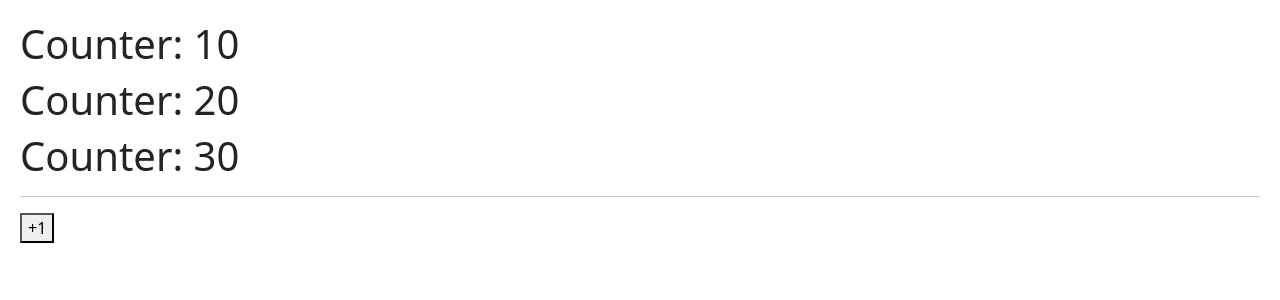
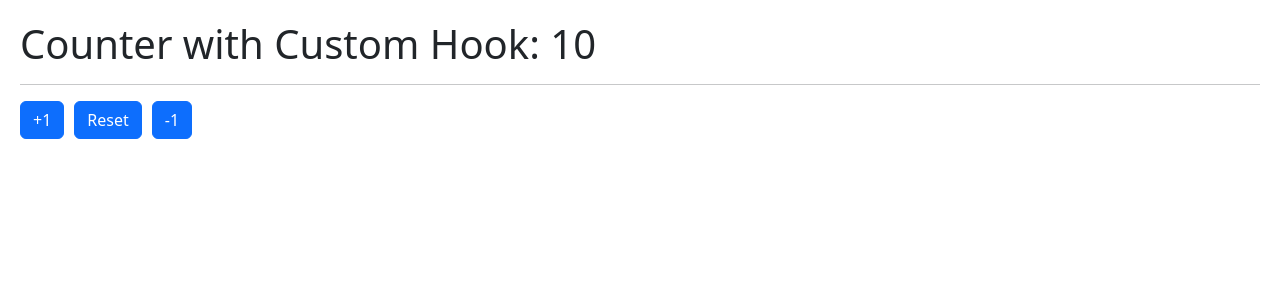
Before and after one commit to ForeverMikk/fernando-hooks, a React (Vite) app: page / in a window 1280 px wide. Shown: the top 300 px of the page. Built offline with nearby package versions, Linux system fonts and the light colour scheme.

Commit message:
Experimentando con custom Hook de useState

```diff
--- /dev/null
+++ b/src/01-useState/CounterWithCustomHook.jsx
@@ -0,0 +1,17 @@
+import { useCounter } from "../hooks/useCounter";
+
+export const CounterWithCustomHook = () => {
+
+  const { counter, increment, decrement, reset } = useCounter();
+
+  return (
+    <>
+        <h1>Counter with Custom Hook: {counter}</h1>
+        <hr />
+        <button onClick={() => increment(2)} className="btn btn-primary">+1</button>
+        <button onClick={reset} className="btn btn-primary">Reset</button>
+        <button onClick={() => decrement(3)} className="btn btn-primary">-1</button>
+    </>
+
+  )
+}
--- /dev/null
+++ b/src/hooks/useCounter.js
@@ -0,0 +1,26 @@
+import { useState } from "react";
+
+export const useCounter = (initialValue = 10) => {
+
+    const [counter, setCounter] = useState(initialValue);
+
+    const increment = (value = 1) => {
+        console.log(value)
+        setCounter(counter + value);
+    }
+    const decrement = (value = 1) => {
+        if(counter === 0) return;
+        setCounter(counter - value );
+    }
+
+    const reset = () => {
+        setCounter(initialValue);
+    }
+
+    return {
+        counter,
+        increment,
+        decrement,
+        reset
+    }
+}
--- a/src/main.jsx
+++ b/src/main.jsx
@@ -3,11 +3,11 @@ import ReactDOM from 'react-dom/client';
 
 import './index.css'
 // import HooksApp from './HooksApp'
-import { CounterApp } from './01-useState/CounterApp';
+import { CounterWithCustomHook } from './01-useState/CounterWithCustomHook';
 
 ReactDOM.createRoot(document.getElementById('root')).render(
   <React.StrictMode>
     {/* <HooksApp /> */}
-    <CounterApp />
+    <CounterWithCustomHook />
   </React.StrictMode>,
 );
```
